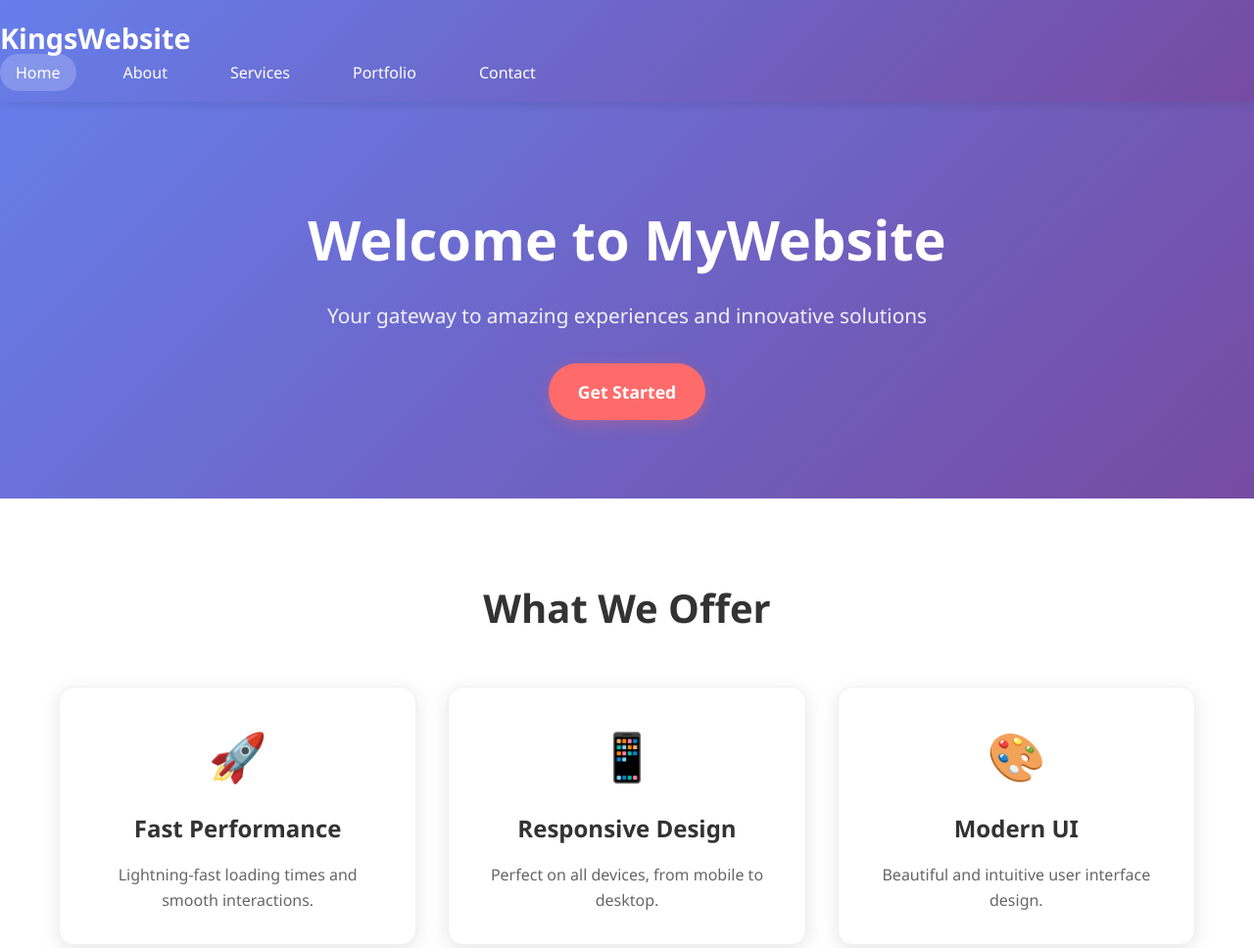
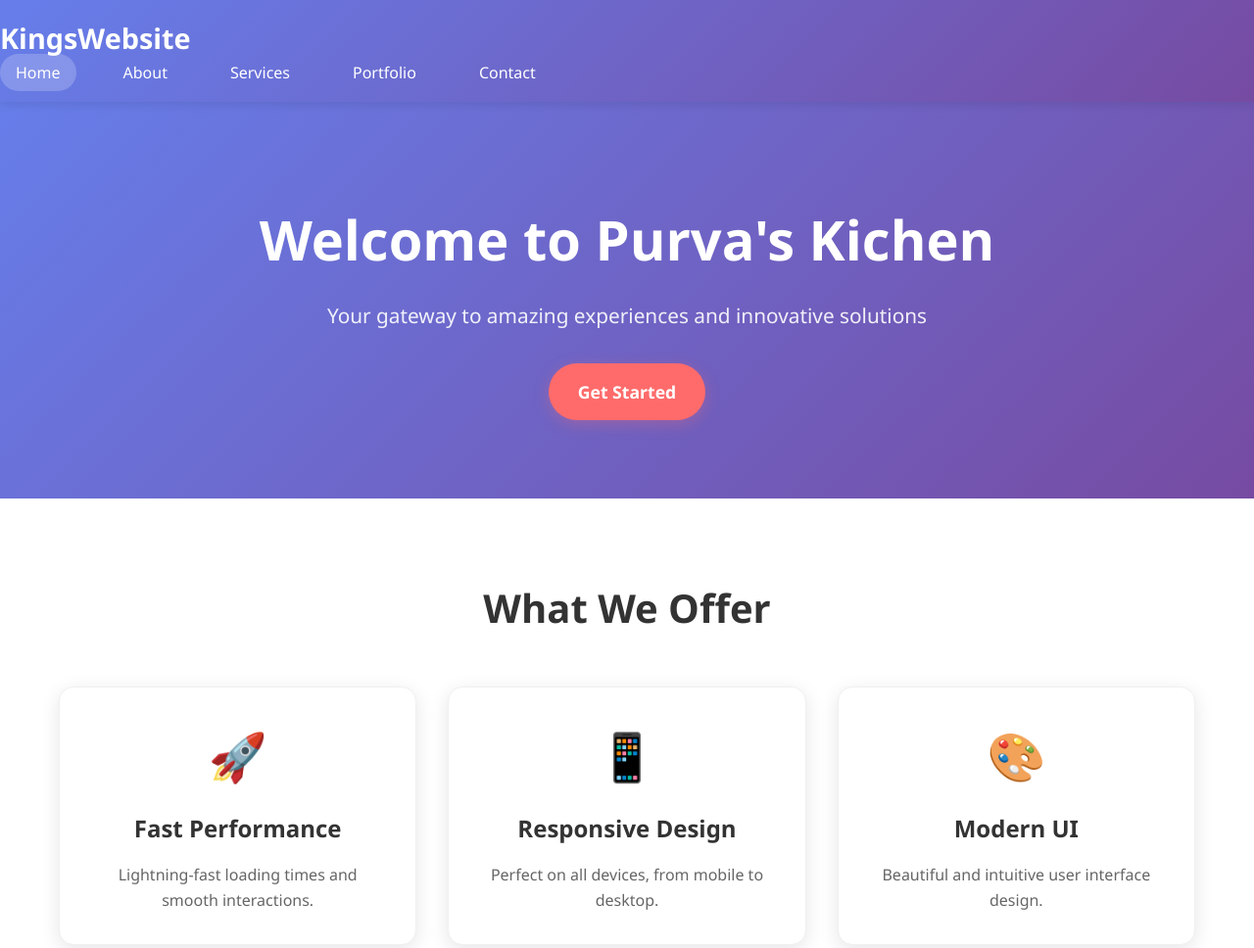
Before and after one commit to PrajaktaPatil3112/interns-repo, a plain HTML site: page index.html in a window 1280 px wide. Shown: the top 968 px of the page at 98% size. Drawn offline with Linux system fonts and the light colour scheme.

Commit message:
index changes

```diff
--- a/index.html
+++ b/index.html
@@ -40,7 +40,7 @@
     <main>
       <section class="hero">
         <div class="hero-content">
-          <h1>Welcome to MyWebsite</h1>
+          <h1>Welcome to Purva's Kichen</h1>
           <p>Your gateway to amazing experiences and innovative solutions</p>
           <a href="services.html" class="cta-button">Get Started</a>
         </div>
```
